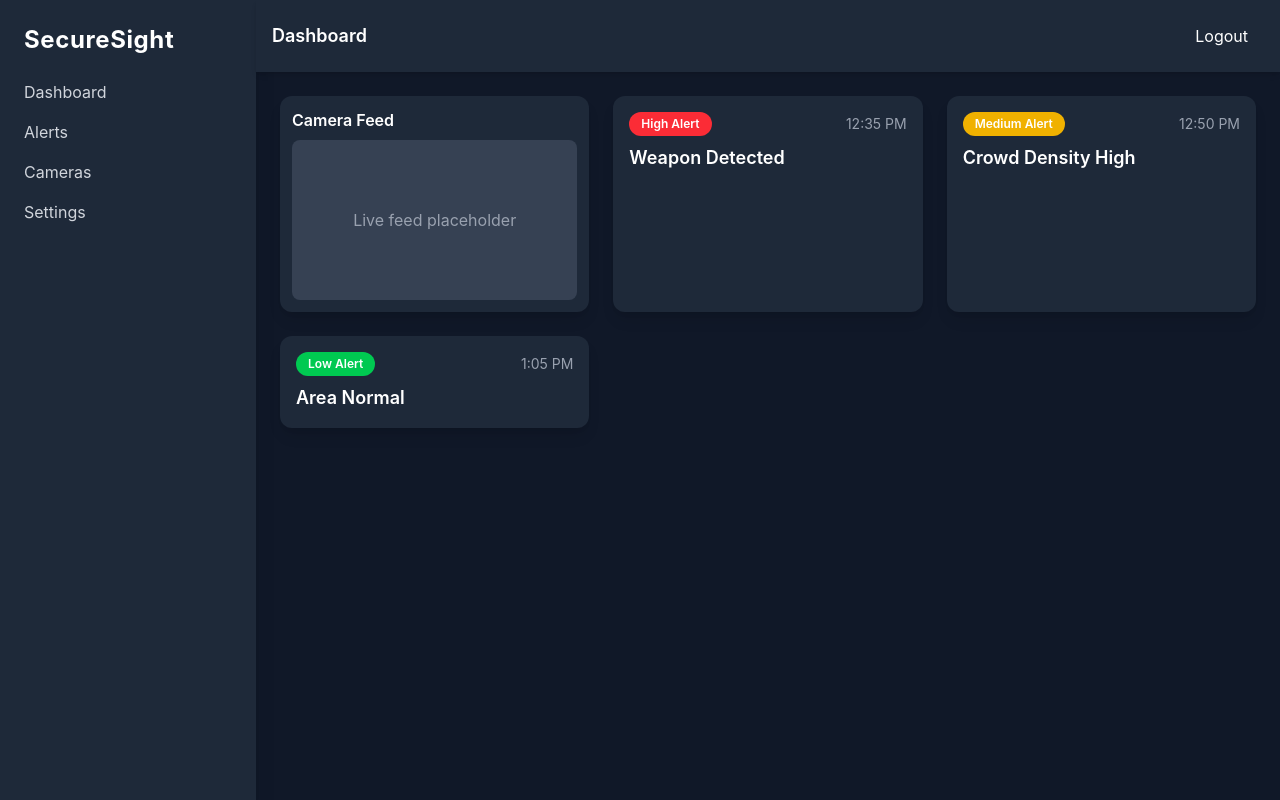
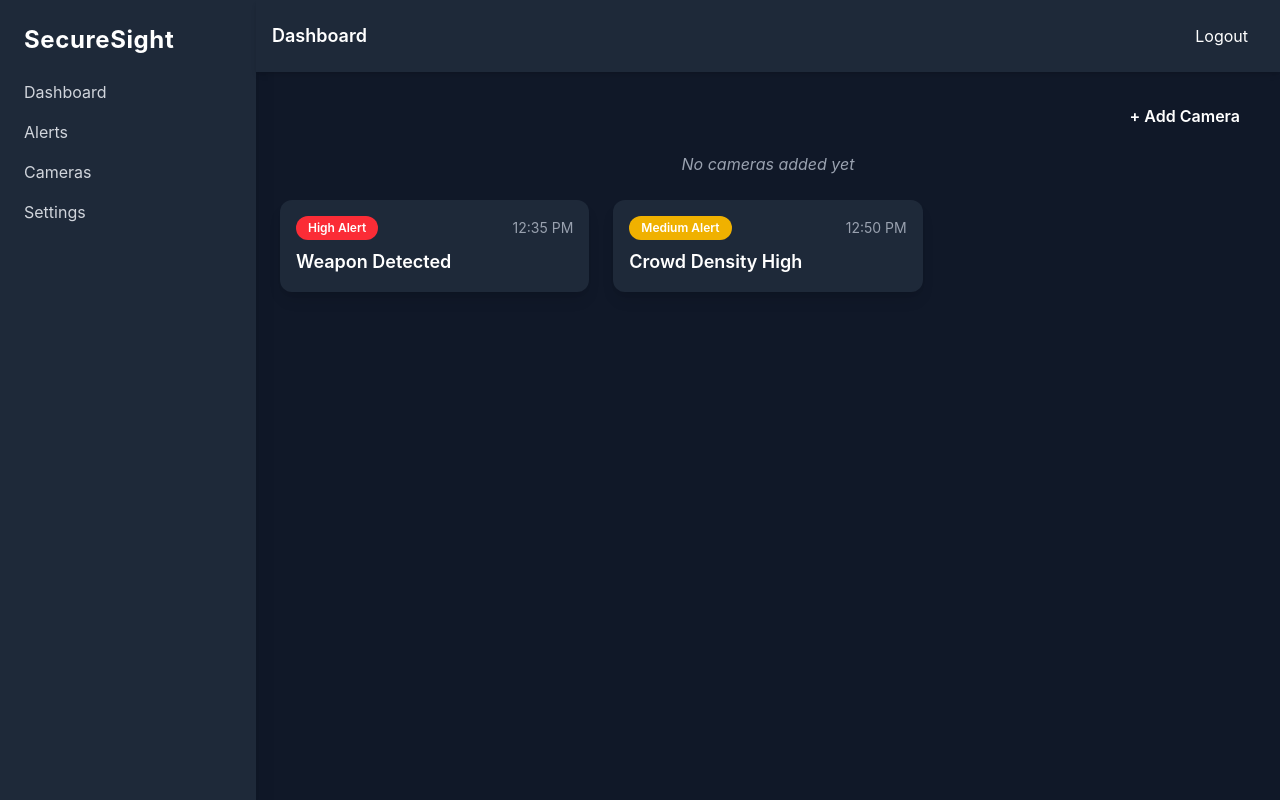
Before and after one commit to Mafuj-dev/SecureSight, a React (Vite) app: page / in a window 1280 px wide. Built offline with nearby package versions, Linux system fonts and the light colour scheme.

Commit message:
Add camera option

```diff
--- /dev/null
+++ b/src/components/AddCameraModal.jsx
@@ -0,0 +1,60 @@
+import { useState } from "react";
+
+export const AddCameraModal = ({ onAdd, onClose }) => {
+  const [file, setFile] = useState(null);
+
+  const handleFileChange = (e) => {
+    const selected = e.target.files[0];
+    if (selected) setFile(URL.createObjectURL(selected));
+  };
+
+  const handleAdd = () => {
+    if (file) {
+      onAdd(file);
+      onClose();
+    }
+  };
+
+  return (
+    <div className="fixed inset-0 bg-black bg-opacity-60 flex justify-center items-center z-50">
+      <div className="bg-gray-800 p-6 rounded-xl w-96 shadow-2xl">
+        <h2 className="text-xl font-semibold mb-4 text-center text-primary">
+          Add Camera Feed
+        </h2>
+
+        <input
+          type="file"
+          accept="video/*"
+          onChange={handleFileChange}
+          className="block w-full text-sm text-gray-300 mb-4"
+        />
+
+        {file && (
+          <video
+            src={file}
+            className="w-full rounded-lg mb-3"
+            controls
+          />
+        )}
+
+        <div className="flex justify-end space-x-3">
+          <button
+            onClick={onClose}
+            className="px-4 py-2 rounded-lg bg-gray-600 hover:bg-gray-700"
+          >
+            Cancel
+          </button>
+          <button
+            onClick={handleAdd}
+            disabled={!file}
+            className={`px-4 py-2 rounded-lg ${
+              file ? "bg-primary hover:bg-teal-600" : "bg-gray-500 cursor-not-allowed"
+            }`}
+          >
+            Add
+          </button>
+        </div>
+      </div>
+    </div>
+  );
+};
--- a/src/components/CameraFeed.jsx
+++ b/src/components/CameraFeed.jsx
@@ -1,8 +1,19 @@
-export const CameraFeed = () => (
+export const CameraFeed = ({ src }) => (
   <div className="bg-gray-800 rounded-xl p-3 shadow-lg hover:shadow-2xl transition-all">
     <h3 className="font-semibold mb-2">Camera Feed</h3>
-    <div className="aspect-video bg-gray-700 flex items-center justify-center rounded-lg">
-      <span className="text-gray-400">Live feed placeholder</span>
-    </div>
+    {src ? (
+      <video
+        src={src}
+        controls
+        autoPlay
+        loop
+        muted
+        className="w-full rounded-lg"
+      />
+    ) : (
+      <div className="aspect-video bg-gray-700 flex items-center justify-center rounded-lg">
+        <span className="text-gray-400">No camera feed</span>
+      </div>
+    )}
   </div>
 );
--- a/src/pages/Dashboard.jsx
+++ b/src/pages/Dashboard.jsx
@@ -1,13 +1,49 @@
+import { useState } from "react";
 import { CameraFeed } from "../components/CameraFeed";
 import { AlertCard } from "../components/AlertCard";
+import { AddCameraModal } from "../components/AddCameraModal";
 
 export default function Dashboard() {
+  const [cameras, setCameras] = useState([]);
+  const [showModal, setShowModal] = useState(false);
+
+  const handleAddCamera = (fileUrl) => {
+    setCameras([...cameras, fileUrl]);
+  };
+
   return (
-    <div className="grid grid-cols-1 lg:grid-cols-2 xl:grid-cols-3 gap-6">
-      <CameraFeed />
-      <AlertCard title="Weapon Detected" time="12:35 PM" level="High" />
-      <AlertCard title="Crowd Density High" time="12:50 PM" level="Medium" />
-      <AlertCard title="Area Normal" time="1:05 PM" level="Low" />
+    <div>
+      {/* Add Camera Button */}
+      <div className="flex justify-end mb-4">
+        <button
+          onClick={() => setShowModal(true)}
+          className="bg-primary hover:bg-teal-600 px-4 py-2 rounded-lg font-semibold"
+        >
+          + Add Camera
+        </button>
+      </div>
+
+      {/* Camera Grid */}
+      <div className="grid grid-cols-1 md:grid-cols-2 xl:grid-cols-3 gap-6">
+        {cameras.length === 0 ? (
+          <div className="col-span-full flex justify-center text-gray-400 italic">
+            No cameras added yet
+          </div>
+        ) : (
+          cameras.map((src, idx) => <CameraFeed key={idx} src={src} />)
+        )}
+
+        <AlertCard title="Weapon Detected" time="12:35 PM" level="High" />
+        <AlertCard title="Crowd Density High" time="12:50 PM" level="Medium" />
+      </div>
+
+      {/* Modal */}
+      {showModal && (
+        <AddCameraModal
+          onAdd={handleAddCamera}
+          onClose={() => setShowModal(false)}
+        />
+      )}
     </div>
   );
 }
```
